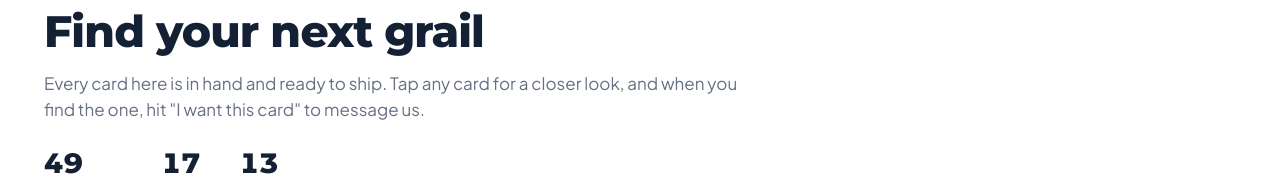
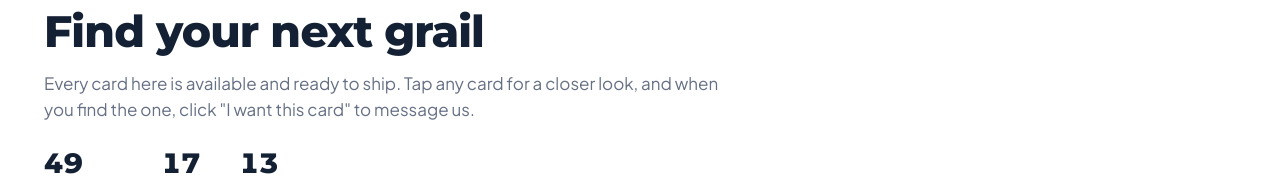
Before and after one commit to kusportscards/kusportscards, a plain HTML site: page index.html in a window 1280 px wide. Shown: the part 169-345 px from the top of the page. Drawn offline with Linux system fonts and the light colour scheme.

Commit message:
Update intro wording
Co-Authored-By: Claude Opus 5.5 <noreply@anthropic.com>
Claude-Session: https://claude.ai/code/session_0148MHBL75UPnEzsjFnGgUWA

```diff
--- a/index.html
+++ b/index.html
@@ -211,7 +211,7 @@ footer .small{color:#8E9AB0;font-size:13px;margin-top:10px}
 <section class="intro" id="top"><div class="wrap">
   <div>
     <h1>Find your next grail</h1>
-    <p>Every card here is in hand and ready to ship. Tap any card for a closer look, and when you find the one, hit "I want this card" to message us.</p>
+    <p>Every card here is available and ready to ship. Tap any card for a closer look, and when you find the one, click "I want this card" to message us.</p>
     <div class="stats" id="stats"></div>
   </div>
 </div></section>
```
